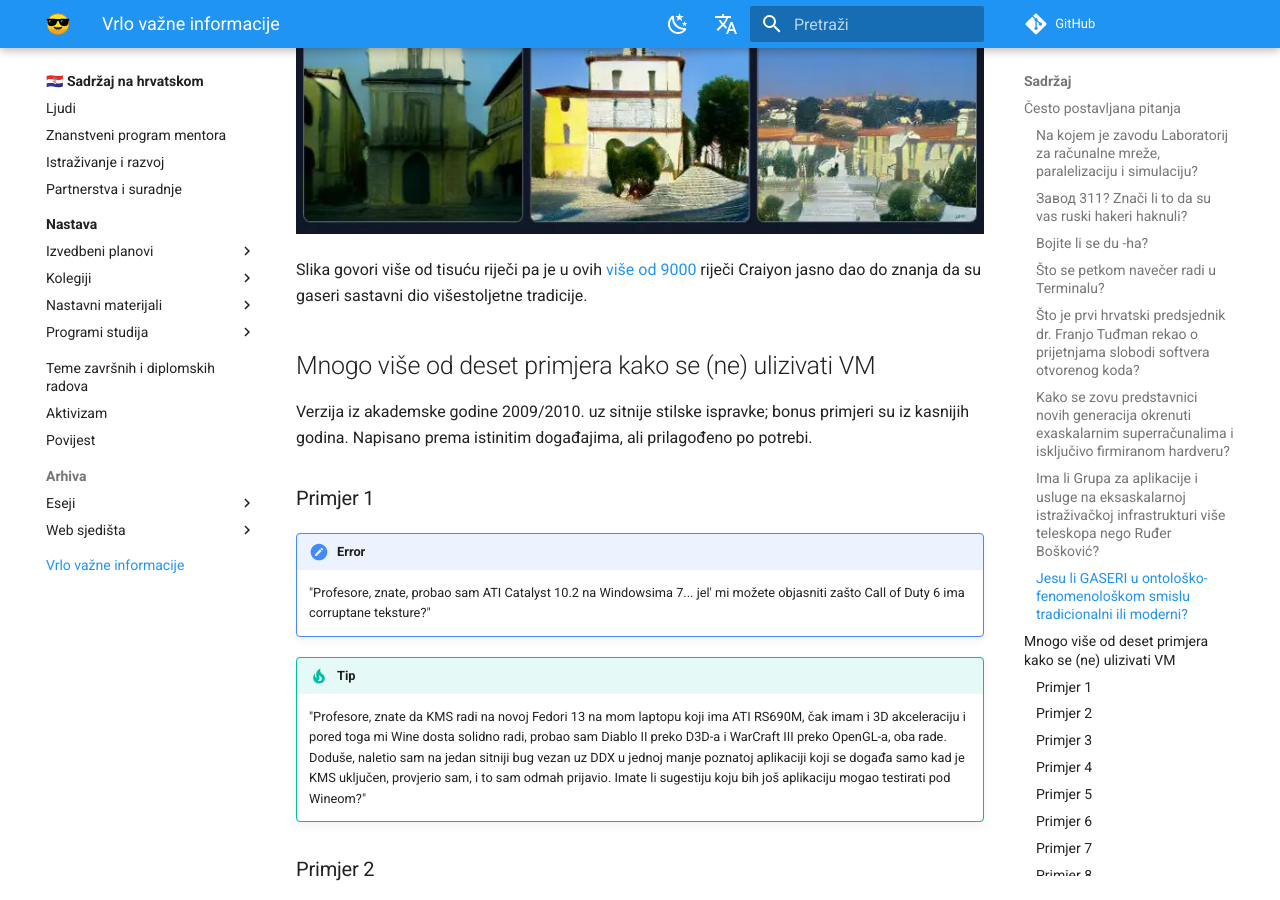
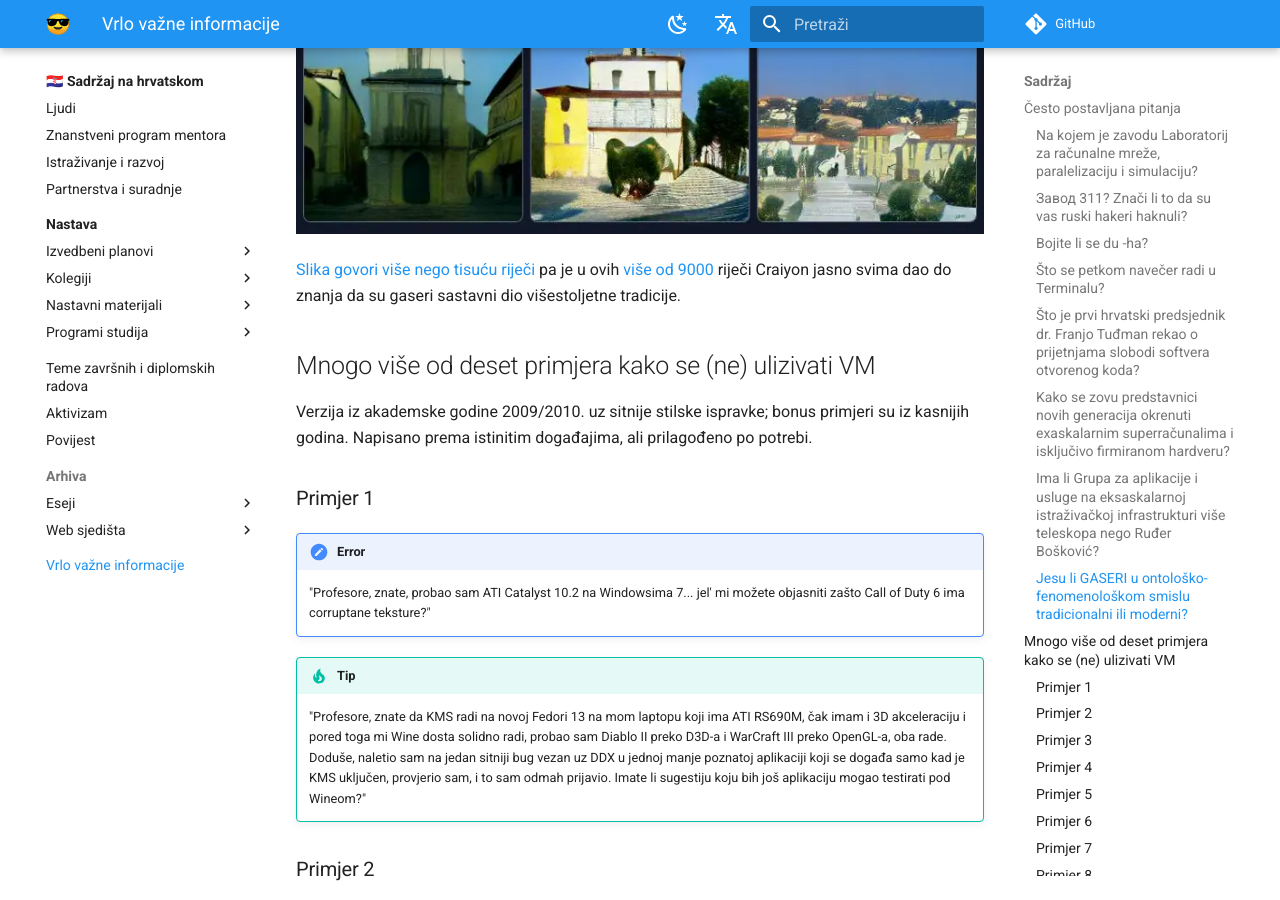
Before and after one commit to gaseri/website, an MkDocs documentation site: the page built from docs/hr/vrlo-vazne-informacije.md, in a window 1280 px wide and 900 px high, scrolled down 2544 px. Built offline with MkDocs 1.6.1 and Material for MkDocs 9.7.7, drawn with Linux system fonts in a browser that asks for light colours; a script that is not in the unit is left out; comment, search, counter and statistics services are not loaded.

Commit message:
Added links to and reformulated Craiyon question

```diff
--- a/docs/hr/vrlo-vazne-informacije.md
+++ b/docs/hr/vrlo-vazne-informacije.md
@@ -48,7 +48,7 @@ Oko ovog pitanja u [javnom](https://sh.wikipedia.org/wiki/Dizela%C5%A1i) [diskur
 
 ![gaseri images drawn by Craiyon, formerly DALL-E mini](../images/craiyon-gaseri.webp)
 
-Slika govori više od tisuću riječi pa je u ovih [više od 9000](https://knowyourmeme.com/memes/its-over-9000) riječi Craiyon jasno dao do znanja da su gaseri sastavni dio višestoljetne tradicije.
+[Slika govori](https://en.wiktionary.org/wiki/a_picture_paints_a_thousand_words) [više nego](https://www.croexpress.eu/hrvatske-narodne-izreke-odabrali-smo-vise-od-60-najzanimljivijih/) [tisuću riječi](https://en.wikipedia.org/wiki/A_picture_is_worth_a_thousand_words) pa je u ovih [više od 9000](https://knowyourmeme.com/memes/its-over-9000) riječi Craiyon jasno svima dao do znanja da su gaseri sastavni dio višestoljetne tradicije.
 
 ## Mnogo više od deset primjera kako se (ne) ulizivati VM
 
```
